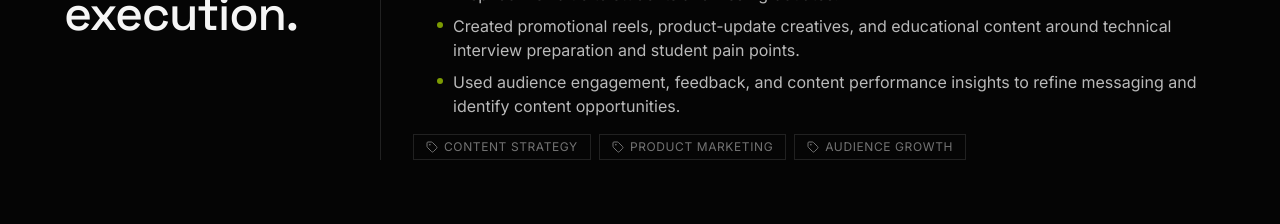
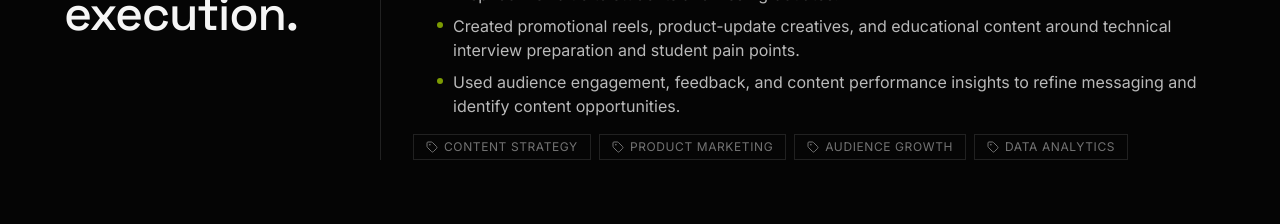
Before and after one commit to Roshan-Merugu/Personal-Portfolio, a React (Vite) app: page / in a window 1280 px wide. Shown: the part 2800-3024 px from the top of the page. Built offline with nearby package versions, Linux system fonts and the light colour scheme; the HTML template or start-up script is replaced by a standard one.

Commit message:
add data analytics

```diff
--- a/src/data/portfolio.ts
+++ b/src/data/portfolio.ts
@@ -128,6 +128,7 @@ export const experience: ExperienceEntry[] = [
       "Content Strategy",
       "Product Marketing",
       "Audience Growth",
+      "Data Analytics",
     ],
     highlights: [
       "Developed and published social media content to increase product awareness and communicate PrepLoom's value to students and fresh graduates.",
```
